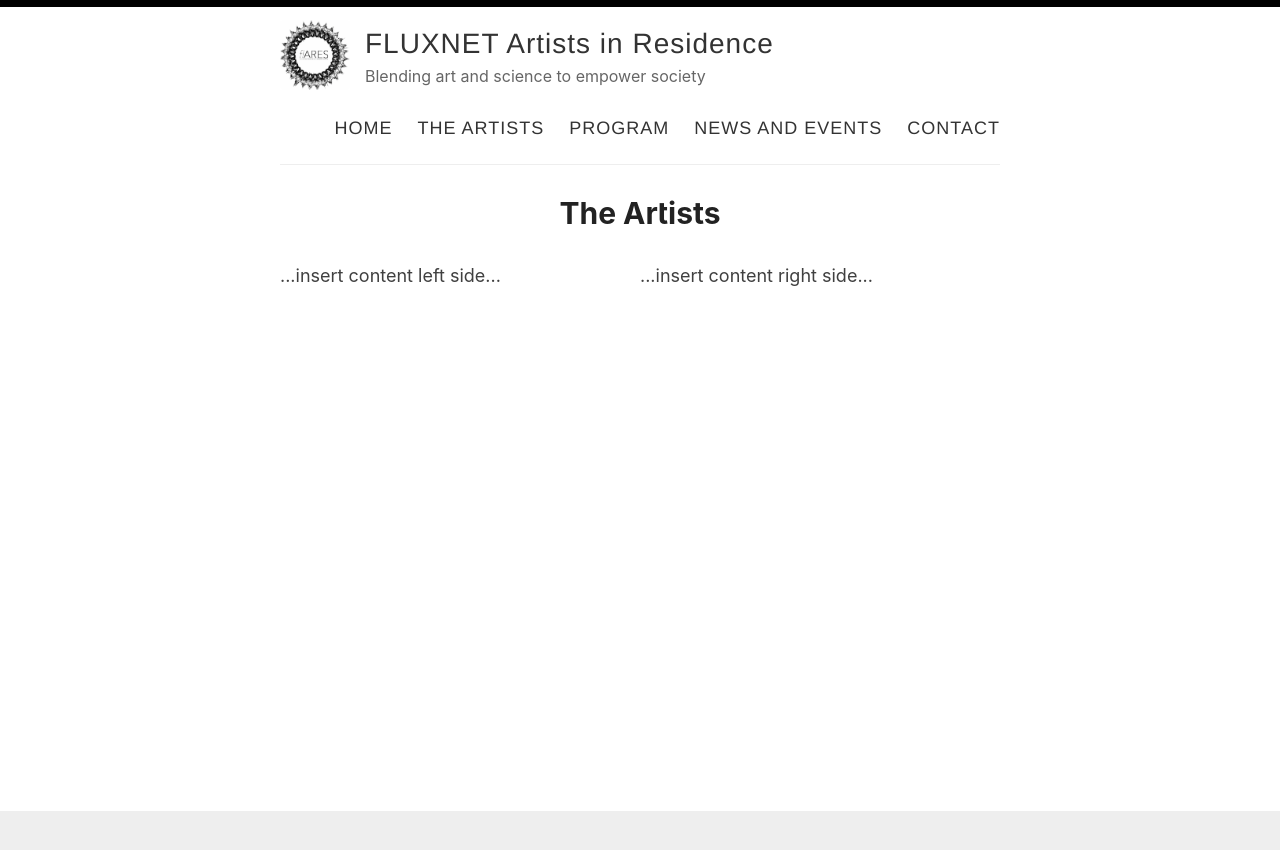
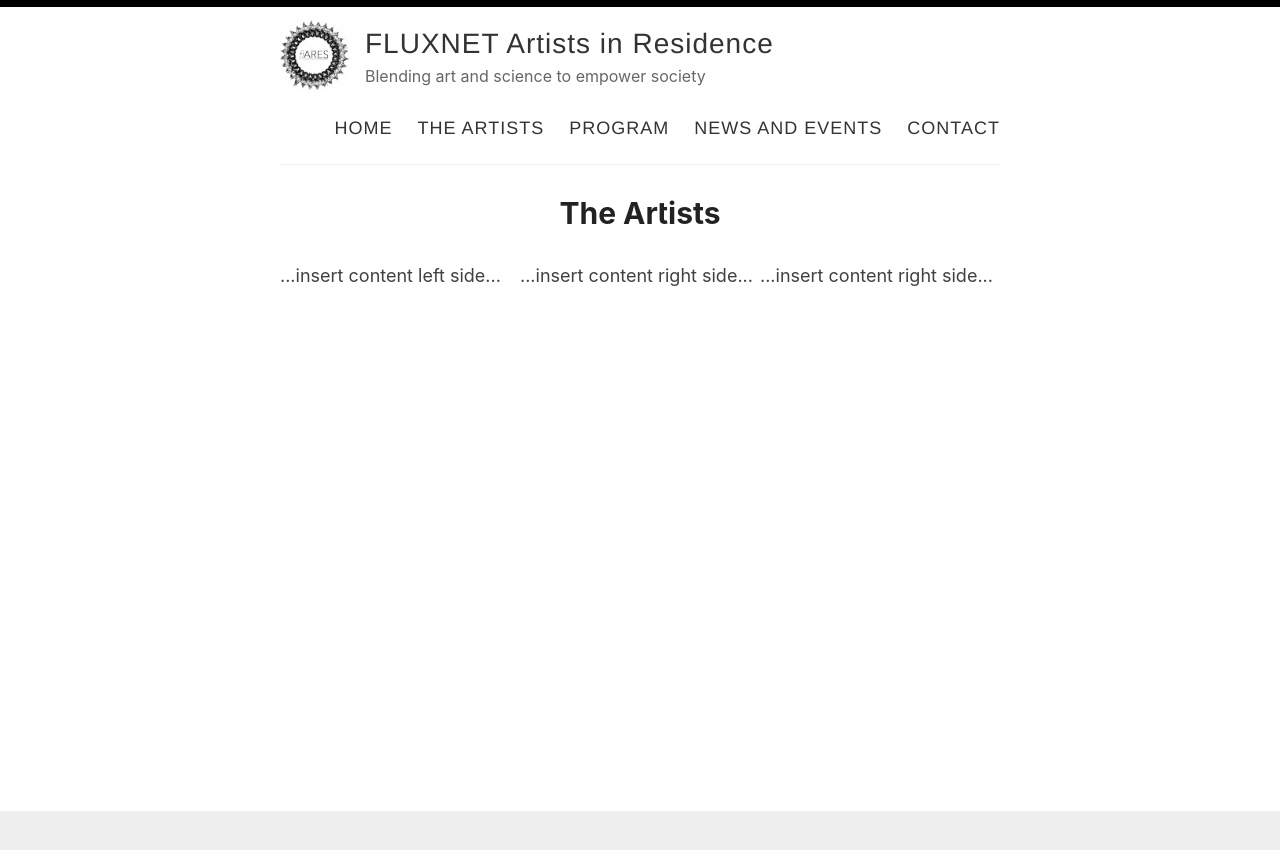
Before and after one commit to fluxnetart/fluxnetart.github.io, a Jekyll site: the page built from _pages/artists.md, in a window 1280 px wide. Shown: the top 850 px of the page. Built offline with Jekyll 4.4.1, drawn with Linux system fonts in a browser that asks for light colours.

Commit message:
post-grid artist-page

```diff
--- a/_pages/artists.md
+++ b/_pages/artists.md
@@ -26,4 +35,9 @@ permalink: /artists/
            <p>...insert content right side...</p>
        </div>
     </div>
+    <div class="col-1-2">
+       <div class="content">
+           <p>...insert content right side...</p>
+       </div>
+    </div>
 </div>
```
Also changed, not shown: other parts of _pages/artists.md (+9 -0 lines).
